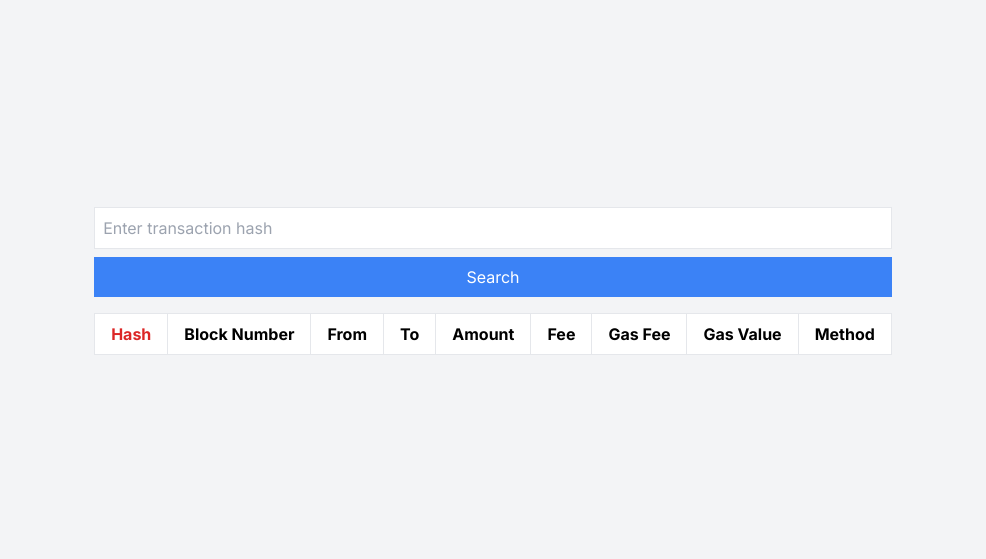
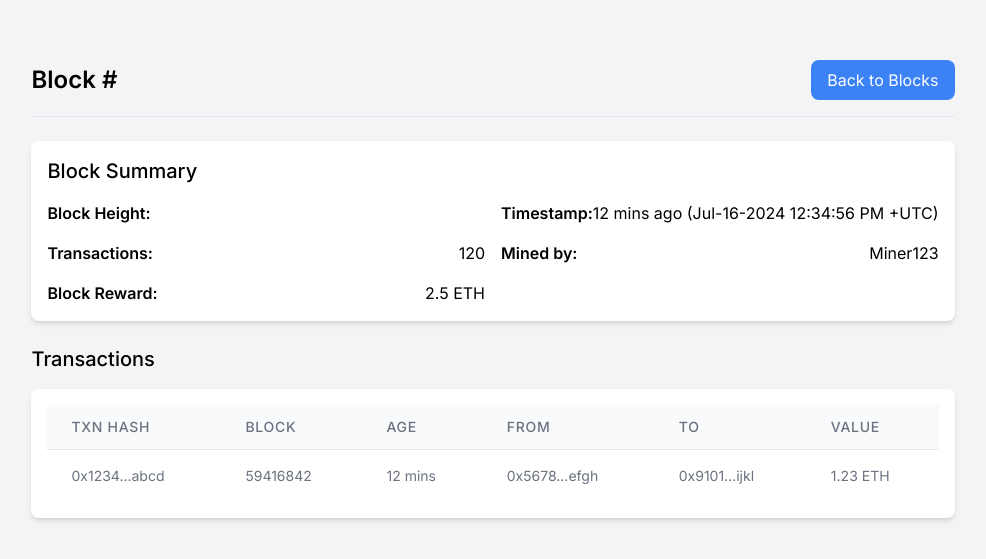
Before and after one commit to nur-devolvedai/Devolved_AI_MEXC_Indexing, a Next.js app in the folder frontend/transaction-search/: page / in a window 1280 px wide. Shown: the part 119-678 px from the top of the page, without its empty margins (147-1133 px from the left). Built offline with nearby package versions, Linux system fonts and the light colour scheme.

Commit message:
detail page and component created

```diff
--- a/frontend/transaction-search/src/app/page.tsx
+++ b/frontend/transaction-search/src/app/page.tsx
@@ -1,6 +1,7 @@
 import SearchTransactions from '@/components/SearchTransactions';
 import Head from 'next/head';
 import './globals.css'
+import BlockDetails from '@/components/BlockDetails';
 
 export default function Home() {
   return (
@@ -12,7 +13,8 @@ export default function Home() {
       </Head>
 
       <main className="flex justify-center items-center min-h-screen bg-gray-100">
-        <SearchTransactions/>
+        {/* <SearchTransactions/> */}
+        <BlockDetails/>
       </main>
     </div>
   );
--- /dev/null
+++ b/frontend/transaction-search/src/components/BlockDetails.tsx
@@ -0,0 +1,83 @@
+// app/block/[blockId].js
+import React from 'react';
+
+const BlockDetails = ({ blockId }:any) => {
+  return (
+    <div className="p-4 sm:p-6 lg:p-8">
+      <header className="flex flex-col sm:flex-row justify-between items-start sm:items-center py-4 border-b">
+        <h1 className="text-xl sm:text-2xl font-semibold">Block #{blockId}</h1>
+        <button className="mt-2 sm:mt-0 bg-blue-500 text-white py-2 px-4 rounded-lg hover:bg-blue-600">Back to Blocks</button>
+      </header>
+
+      <div className="mt-6">
+        <div className="bg-white shadow-md rounded-lg p-4">
+          <h2 className="text-lg sm:text-xl font-medium mb-4">Block Summary</h2>
+          <div className="grid grid-cols-1 md:grid-cols-2 gap-4">
+            <div className="flex justify-between">
+              <span className="font-semibold">Block Height:</span>
+              <span>{blockId}</span>
+            </div>
+            <div className="flex justify-between">
+              <span className="font-semibold">Timestamp:</span>
+              <span>12 mins ago (Jul-16-2024 12:34:56 PM +UTC)</span>
+            </div>
+            <div className="flex justify-between">
+              <span className="font-semibold">Transactions:</span>
+              <span>120</span>
+            </div>
+            <div className="flex justify-between">
+              <span className="font-semibold">Mined by:</span>
+              <span>Miner123</span>
+            </div>
+            <div className="flex justify-between">
+              <span className="font-semibold">Block Reward:</span>
+              <span>2.5 ETH</span>
+            </div>
+          </div>
+        </div>
+
+        <div className="mt-6">
+          <h2 className="text-lg sm:text-xl font-medium mb-4">Transactions</h2>
+          <div className="bg-white shadow-md rounded-lg p-4 overflow-x-auto">
+            <table className="min-w-full divide-y divide-gray-200">
+              <thead>
+                <tr>
+                  <th className="px-4 py-2 sm:px-6 sm:py-3 bg-gray-50 text-left text-xs sm:text-sm font-medium text-gray-500 uppercase tracking-wider">Txn Hash</th>
+                  <th className="px-4 py-2 sm:px-6 sm:py-3 bg-gray-50 text-left text-xs sm:text-sm font-medium text-gray-500 uppercase tracking-wider">Block</th>
+                  <th className="px-4 py-2 sm:px-6 sm:py-3 bg-gray-50 text-left text-xs sm:text-sm font-medium text-gray-500 uppercase tracking-wider">Age</th>
+                  <th className="px-4 py-2 sm:px-6 sm:py-3 bg-gray-50 text-left text-xs sm:text-sm font-medium text-gray-500 uppercase tracking-wider">From</th>
+                  <th className="px-4 py-2 sm:px-6 sm:py-3 bg-gray-50 text-left text-xs sm:text-sm font-medium text-gray-500 uppercase tracking-wider">To</th>
+                  <th className="px-4 py-2 sm:px-6 sm:py-3 bg-gray-50 text-left text-xs sm:text-sm font-medium text-gray-500 uppercase tracking-wider">Value</th>
+                </tr>
+              </thead>
+              <tbody className="bg-white divide-y divide-gray-200">
+                <tr>
+                  <td className="px-4 py-2 sm:px-6 sm:py-4 whitespace-nowrap text-xs sm:text-sm text-gray-500">0x1234...abcd</td>
+                  <td className="px-4 py-2 sm:px-6 sm:py-4 whitespace-nowrap text-xs sm:text-sm text-gray-500">59416842</td>
+                  <td className="px-4 py-2 sm:px-6 sm:py-4 whitespace-nowrap text-xs sm:text-sm text-gray-500">12 mins</td>
+                  <td className="px-4 py-2 sm:px-6 sm:py-4 whitespace-nowrap text-xs sm:text-sm text-gray-500">0x5678...efgh</td>
+                  <td className="px-4 py-2 sm:px-6 sm:py-4 whitespace-nowrap text-xs sm:text-sm text-gray-500">0x9101...ijkl</td>
+                  <td className="px-4 py-2 sm:px-6 sm:py-4 whitespace-nowrap text-xs sm:text-sm text-gray-500">1.23 ETH</td>
+                </tr>
+                {/* More rows */}
+              </tbody>
+            </table>
+          </div>
+        </div>
+      </div>
+    </div>
+  );
+};
+
+export async function getServerSideProps(context: { params: { blockId: any; }; }) {
+  const { blockId } = context.params;
+  // Fetch block data using blockId
+
+  return {
+    props: {
+      blockId,
+    },
+  };
+}
+
+export default BlockDetails;
```
